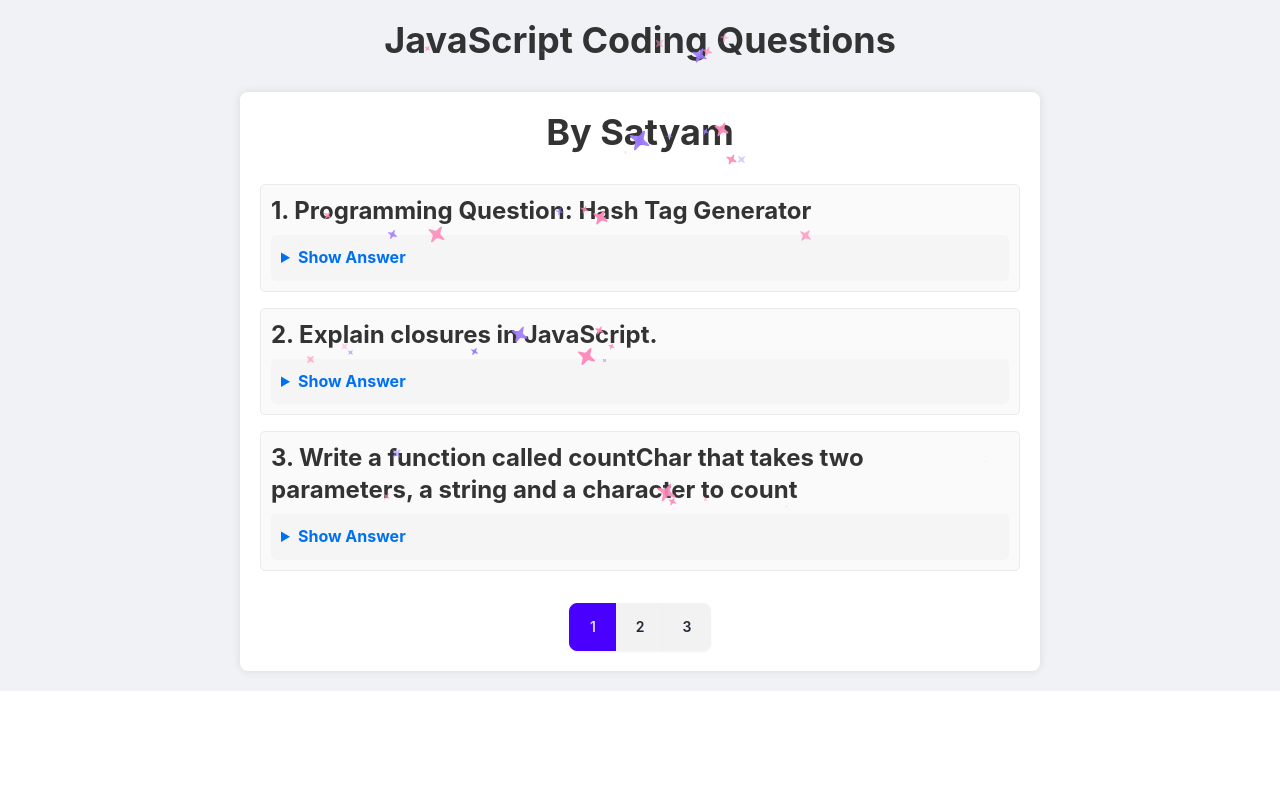
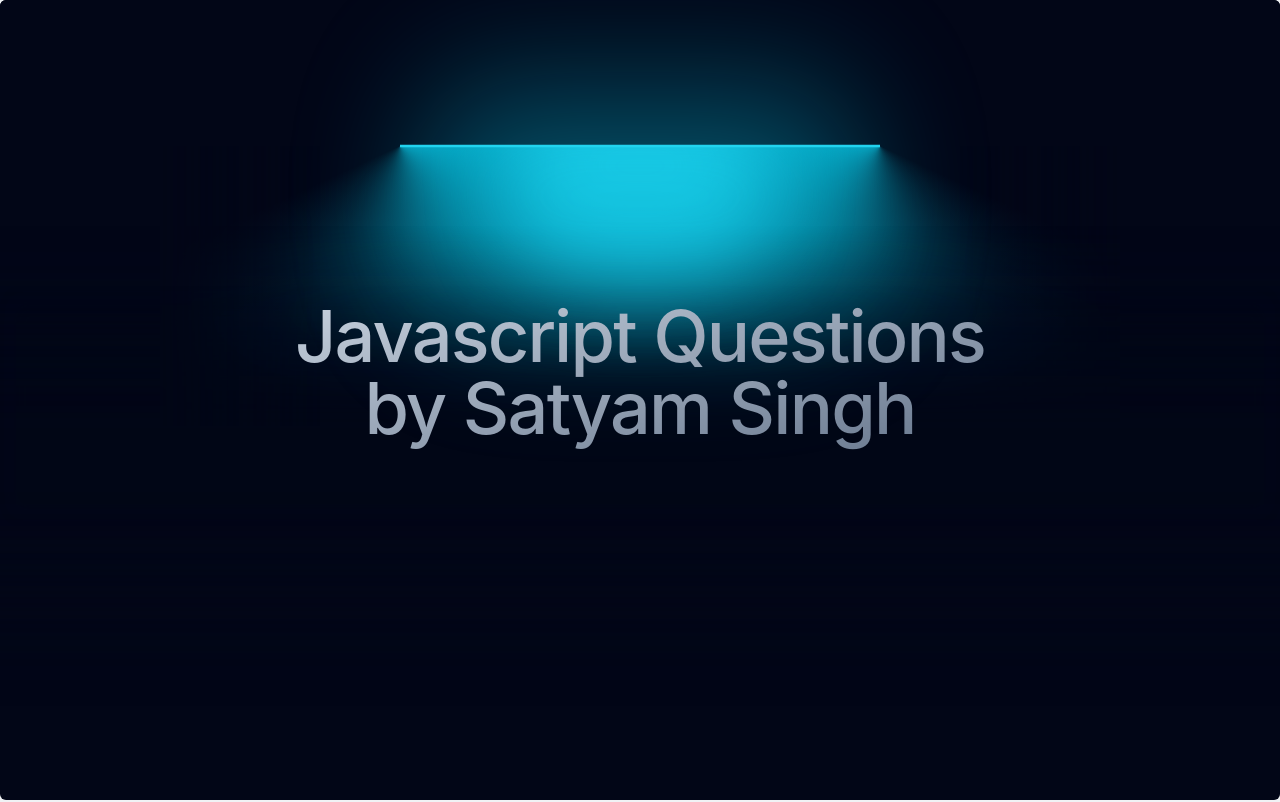
Before and after one commit to satyamgit1/100-Javascript-Question-APP, a Next.js app: page / in a window 1280 px wide. Shown: the top 802 px of the page. Built offline with nearby package versions, Linux system fonts and the light colour scheme.

Commit message:
iframe Lamp design

```diff
--- /dev/null
+++ b/lib/utils.ts
@@ -0,0 +1,6 @@
+import { ClassValue, clsx } from "clsx";
+import { twMerge } from "tailwind-merge";
+
+export function cn(...inputs: ClassValue[]) {
+  return twMerge(clsx(inputs));
+}
--- a/package.json
+++ b/package.json
@@ -10,10 +10,12 @@
   },
   "dependencies": {
     "classnames": "^2.5.1",
+    "clsx": "^2.1.1",
     "framer-motion": "^11.3.2",
     "next": "14.2.5",
     "react": "^18",
-    "react-dom": "^18"
+    "react-dom": "^18",
+    "tailwind-merge": "^2.4.0"
   },
   "devDependencies": {
     "@types/node": "^20.14.10",
--- /dev/null
+++ b/src/components/Navbar.js
@@ -0,0 +1,22 @@
+import React from "react";
+
+const Navbar = () => {
+  return (
+    <nav className="bg-gray-900 py-4 px-8 flex items-center justify-between">
+      <div className="text-white text-xl font-bold">Your Logo</div>
+      <div className="flex items-center space-x-6">
+        <a href="#" className="text-white hover:text-gray-300">
+          Home
+        </a>
+        <a href="#" className="text-white hover:text-gray-300">
+          About
+        </a>
+        <a href="#" className="text-white hover:text-gray-300">
+          Contact
+        </a>
+      </div>
+    </nav>
+  );
+};
+
+export default Navbar;
--- a/src/components/Questions.js
+++ b/src/components/Questions.js
@@ -26,7 +26,7 @@
               className="text-2xl mb-2"
             />
             <details>
-              <summary>Show Answer</summary>
+              <summary>View Solution</summary>
               <pre><code>{question.answer}</code></pre>
             </details>
           </li>
--- /dev/null
+++ b/src/components/ui/lamp.tsx
@@ -0,0 +1,105 @@
+"use client";
+import React from "react";
+import { motion } from "framer-motion";
+// Remove the import statement if the module is not needed
+import { cn } from "../../../lib/utils";
+
+export function LampDemo() {
+  return (
+    <LampContainer>
+      <motion.h1
+        initial={{ opacity: 0.5, y: 100 }}
+        whileInView={{ opacity: 1, y: 0 }}
+        transition={{
+          delay: 0.3,
+          duration: 0.8,
+          ease: "easeInOut",
+        }}
+        className="mt-8 bg-gradient-to-br from-slate-300 to-slate-500 py-4 bg-clip-text text-center text-4xl font-medium tracking-tight text-transparent md:text-7xl"
+      >
+        Javascript Questions <br /> by Satyam Singh
+      </motion.h1>
+    </LampContainer>
+  );
+}
+
+export const LampContainer = ({
+  children,
+  className,
+}: {
+  children: React.ReactNode;
+  className?: string;
+}) => {
+  return (
+    <div
+      className={cn(
+        "relative flex min-h-screen flex-col items-center justify-center overflow-hidden bg-slate-950 w-full rounded-md z-0",
+        className
+      )}
+    >
+      <div className="relative flex w-full flex-1 scale-y-125 items-center justify-center isolate z-0 ">
+        <motion.div
+          initial={{ opacity: 0.5, width: "15rem" }}
+          whileInView={{ opacity: 1, width: "30rem" }}
+          transition={{
+            delay: 0.3,
+            duration: 0.8,
+            ease: "easeInOut",
+          }}
+          style={{
+            backgroundImage: `conic-gradient(var(--conic-position), var(--tw-gradient-stops))`,
+          }}
+          className="absolute inset-auto right-1/2 h-56 overflow-visible w-[30rem] bg-gradient-conic from-cyan-500 via-transparent to-transparent text-white [--conic-position:from_70deg_at_center_top]"
+        >
+          <div className="absolute  w-[100%] left-0 bg-slate-950 h-40 bottom-0 z-20 [mask-image:linear-gradient(to_top,white,transparent)]" />
+          <div className="absolute  w-40 h-[100%] left-0 bg-slate-950  bottom-0 z-20 [mask-image:linear-gradient(to_right,white,transparent)]" />
+        </motion.div>
+        <motion.div
+          initial={{ opacity: 0.5, width: "15rem" }}
+          whileInView={{ opacity: 1, width: "30rem" }}
+          transition={{
+            delay: 0.3,
+            duration: 0.8,
+            ease: "easeInOut",
+          }}
+          style={{
+            backgroundImage: `conic-gradient(var(--conic-position), var(--tw-gradient-stops))`,
+          }}
+          className="absolute inset-auto left-1/2 h-56 w-[30rem] bg-gradient-conic from-transparent via-transparent to-cyan-500 text-white [--conic-position:from_290deg_at_center_top]"
+        >
+          <div className="absolute  w-40 h-[100%] right-0 bg-slate-950  bottom-0 z-20 [mask-image:linear-gradient(to_left,white,transparent)]" />
+          <div className="absolute  w-[100%] right-0 bg-slate-950 h-40 bottom-0 z-20 [mask-image:linear-gradient(to_top,white,transparent)]" />
+        </motion.div>
+        <div className="absolute top-1/2 h-48 w-full translate-y-12 scale-x-150 bg-slate-950 blur-2xl"></div>
+        <div className="absolute top-1/2 z-50 h-48 w-full bg-transparent opacity-10 backdrop-blur-md"></div>
+        <div className="absolute inset-auto z-50 h-36 w-[28rem] -translate-y-1/2 rounded-full bg-cyan-500 opacity-50 blur-3xl"></div>
+        <motion.div
+          initial={{ width: "8rem" }}
+          whileInView={{ width: "16rem" }}
+          transition={{
+            delay: 0.3,
+            duration: 0.8,
+            ease: "easeInOut",
+          }}
+          className="absolute inset-auto z-30 h-36 w-64 -translate-y-[6rem] rounded-full bg-cyan-400 blur-2xl"
+        ></motion.div>
+        <motion.div
+          initial={{ width: "15rem" }}
+          whileInView={{ width: "30rem" }}
+          transition={{
+            delay: 0.3,
+            duration: 0.8,
+            ease: "easeInOut",
+          }}
+          className="absolute inset-auto z-50 h-0.5 w-[30rem] -translate-y-[7rem] bg-cyan-400 "
+        ></motion.div>
+
+        <div className="absolute inset-auto z-40 h-44 w-full -translate-y-[12.5rem] bg-slate-950 "></div>
+      </div>
+
+      <div className="relative z-50 flex -translate-y-80 flex-col items-center px-5">
+        {children}
+      </div>
+    </div>
+  );
+};
--- a/src/pages/index.js
+++ b/src/pages/index.js
@@ -3,6 +3,8 @@
 import fs from "fs";
 import path from "path";
 import SparklesText from "../components/magicui/SparklesText"; // Adjust the path as per your project structure
+import { motion } from "framer-motion";
+import { LampContainer } from "../components/ui/lamp";
 
 export async function getStaticProps() {
   const filePath = path.join(process.cwd(), "data", "questions.json");
@@ -19,9 +21,22 @@
 const Home = ({ questions }) => {
   return (
     <div>
+      <LampContainer>
+        <motion.h1
+          initial={{ opacity: 0.5, y: 100 }}
+          whileInView={{ opacity: 1, y: 0 }}
+          transition={{
+            delay: 0.3,
+            duration: 0.8,
+            ease: "easeInOut",
+          }}
+          className="mt-8 bg-gradient-to-br from-slate-300 to-slate-500 py-4 bg-clip-text text-center text-4xl font-medium tracking-tight text-transparent md:text-7xl"
+        >
+          Javascript Questions <br /> by Satyam Singh
+        </motion.h1>
+      </LampContainer>
       <SparklesText
-        text="JavaScript Coding Questions
-"
+        text="JavaScript Coding Questions"
         className="text-center text-4xl mb-8"
       />
       <Questions questions={questions} />
--- a/src/styles/globals.css
+++ b/src/styles/globals.css
@@ -14,7 +14,7 @@
   background-color: #f0f2f5;
   color: #333;
   line-height: 1.6;
-  padding: 20px;
+  padding: 0px;
 }
 
 /* Container styles */
```
Also changed, not shown: 1 other file (tests, documents, lock files or other folders).
